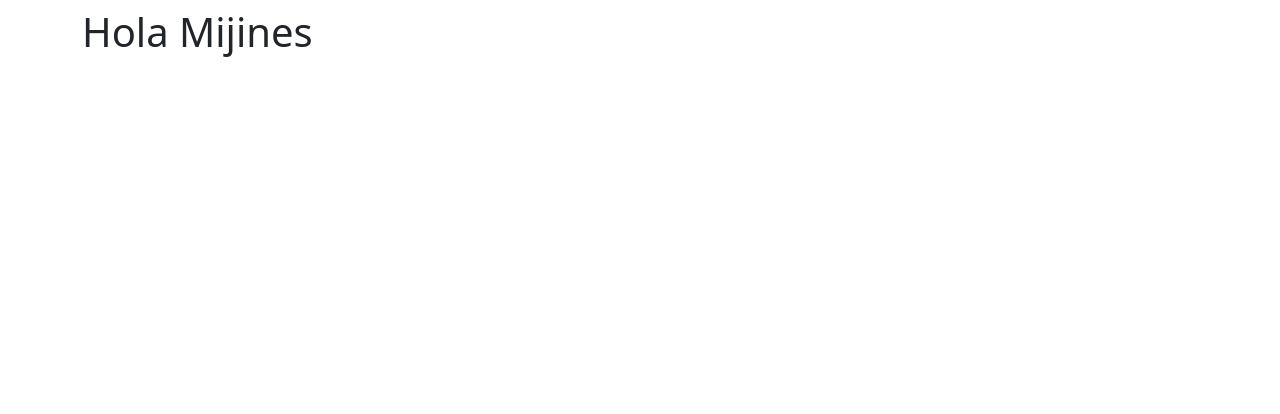
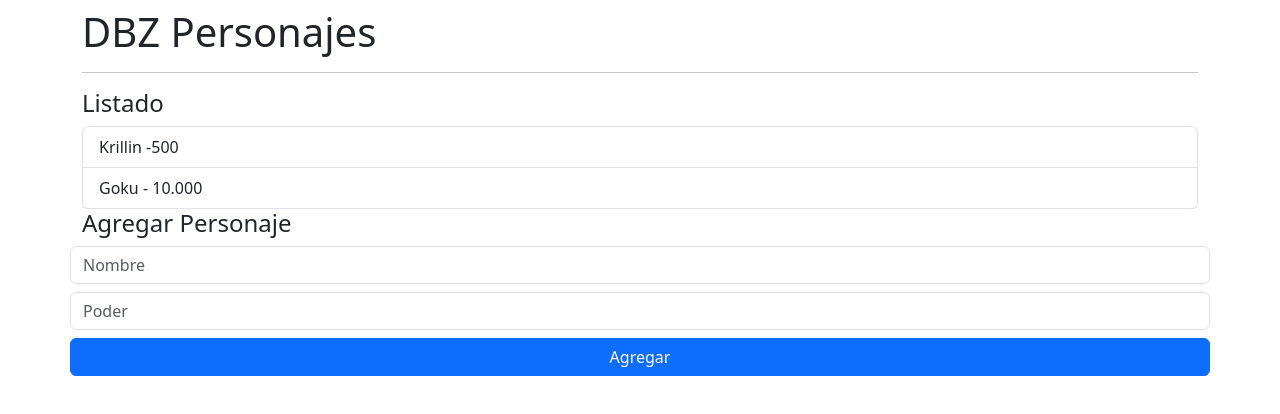
Before and after one commit to ChristianPillajo/Angular_Base, an Angular app: page / in a window 1280 px wide. Shown: the top 414 px of the page. Built offline with nearby package versions, Linux system fonts and the light colour scheme.

Commit message:
Actualizacion 01/02/2024

```diff
--- /dev/null
+++ b/src/app/dbz/components/add-character/add-character.component.html
@@ -0,0 +1,8 @@
+<h4>Agregar Personaje</h4>
+<form class="row">
+  <input type="text" class="form-control mb-2" placeholder="Nombre">
+  <input type="number" class="form-control mb-2" placeholder="Poder">
+  <button type="submit" class="btn btn-primary">
+    Agregar
+  </button>
+</form>
--- /dev/null
+++ b/src/app/dbz/components/list/list.component.html
@@ -0,0 +1,5 @@
+<h4>Listado</h4>
+<ul class="list-group">
+  <li class="list-group-item">Krillin -500</li>
+  <li class="list-group-item">Goku - 10.000</li>
+</ul>
--- a/src/app/dbz/dbz.module.ts
+++ b/src/app/dbz/dbz.module.ts
@@ -1,10 +1,14 @@
 import { NgModule } from '@angular/core';
 import { CommonModule } from '@angular/common';
 import { MainPageComponent } from './pages/main-page.component';
+import { ListComponent } from './components/list/list.component';
+import { AddCharacterComponent } from './components/add-character/add-character.component';
 
 @NgModule({
   declarations: [
-    MainPageComponent
+    MainPageComponent,
+    ListComponent,
+    AddCharacterComponent
   ],
   exports: [
     MainPageComponent
--- a/src/app/dbz/pages/main-page.component.html
+++ b/src/app/dbz/pages/main-page.component.html
@@ -1 +1,10 @@
-<h1>Hola Mijines</h1>
+<H1>DBZ Personajes</H1>
+<hr>
+<div class="row">
+  <div class="col">
+    <dbz-list></dbz-list>
+  </div>
+  <div class="coll">
+    <dbz-add-character></dbz-add-character>
+  </div>
+</div>
```
Also changed, not shown: src/app/dbz/components/add-character/add-character.component.ts (added, +10 -0 lines), src/app/dbz/components/list/list.component.ts (added, +10 -0 lines), src/app/dbz/components/add-character/add-character.component.css (added), src/app/dbz/components/list/list.component.css (added), 2 other files (tests, documents, lock files or other folders).
